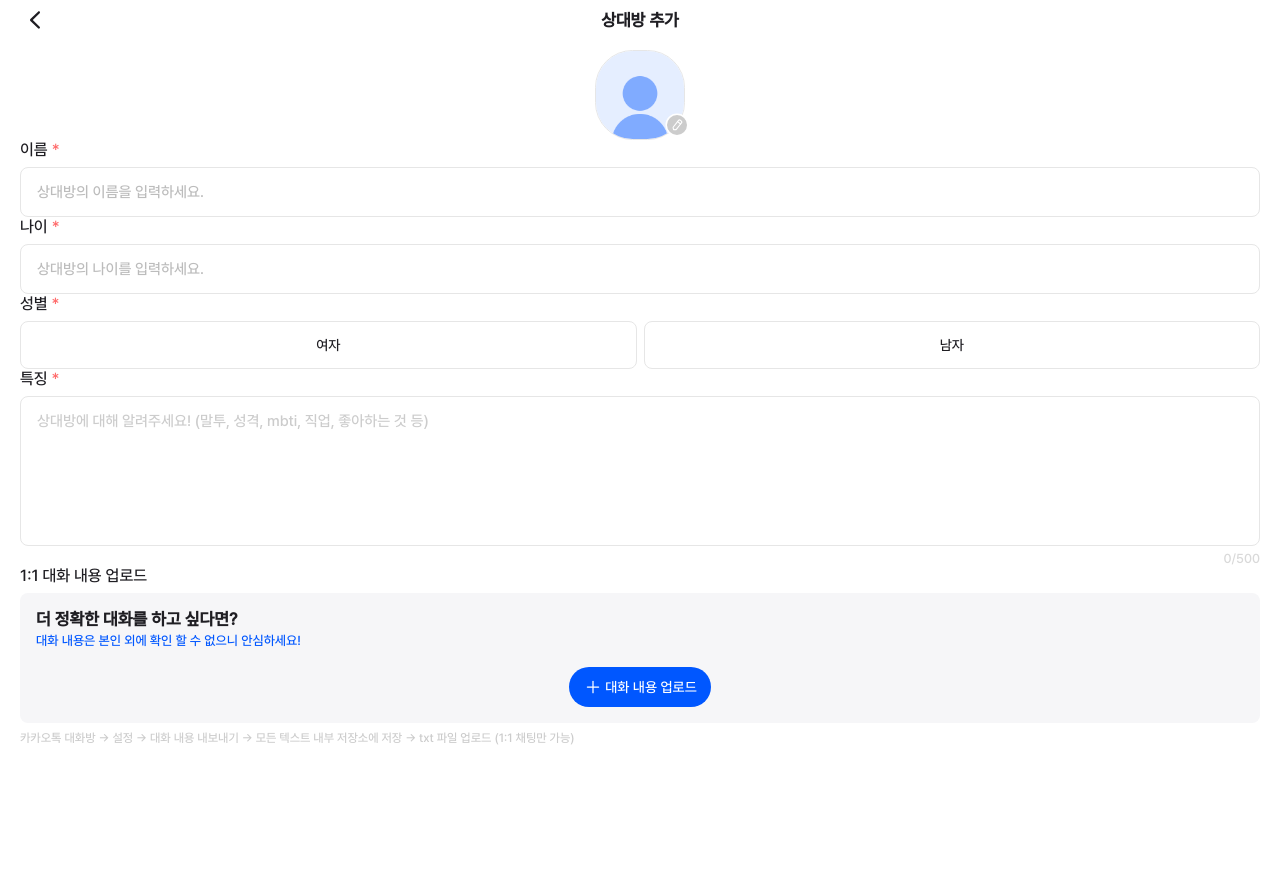
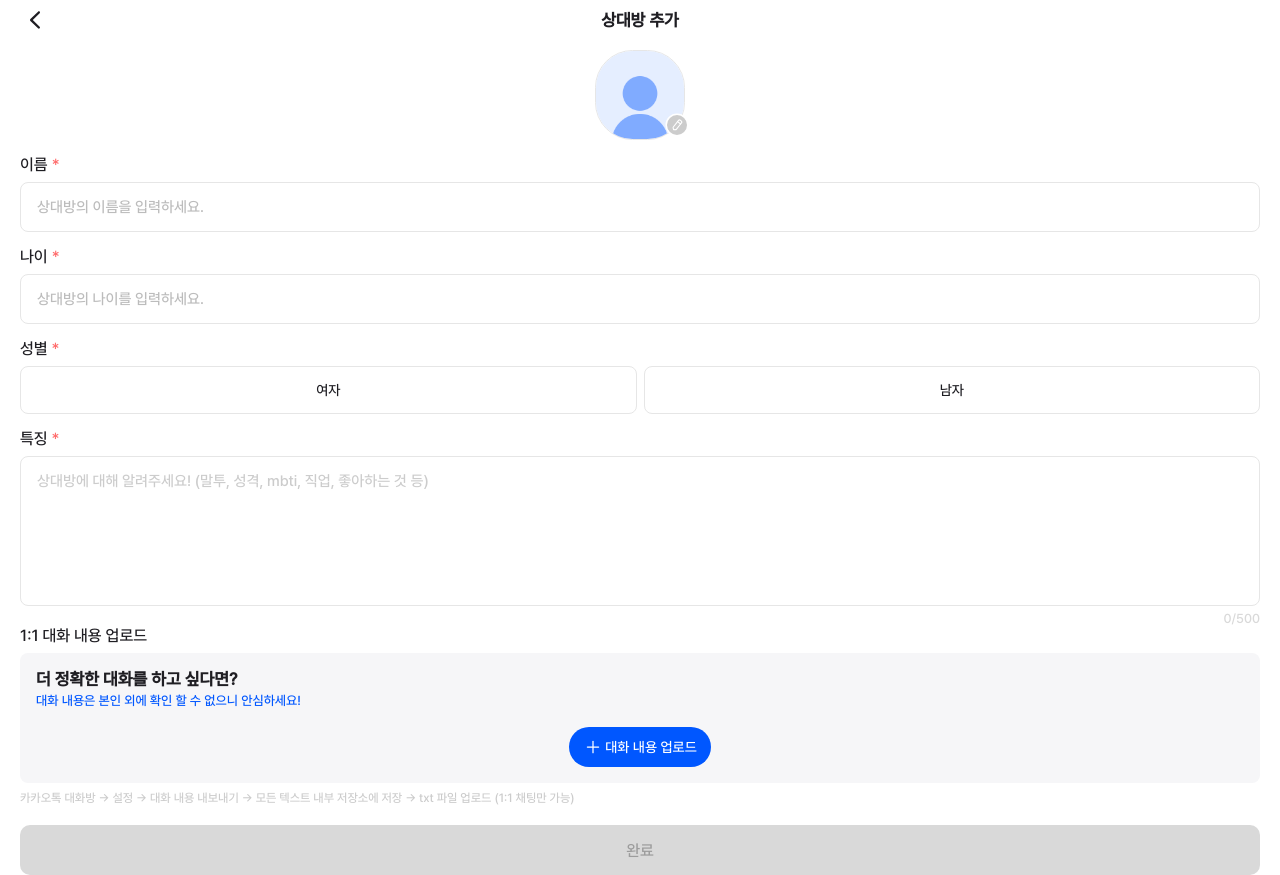
Before and after one commit to Legend-Situation/Mimic_Front, a React (Create React App) app: page /addPartner in a window 1280 px wide. Before the commit the page ends 800 px from the top, so only its background shows below. Built offline with nearby package versions, Linux system fonts and the light colour scheme.

Commit message:
STYLE :: gap

```diff
--- a/src/components/common/ButtonLayout/style.ts
+++ b/src/components/common/ButtonLayout/style.ts
@@ -12,6 +12,7 @@ export const ButtonLayout_Button = styled.button<{ width: string }>`
   color: ${theme.gray.white};
   border-radius: 10px;
   font-size: 16px;
+  border: none;
 
   &:disabled {
     background-color: ${theme.gray[200]};
--- a/src/components/common/ChatUpload/index.tsx
+++ b/src/components/common/ChatUpload/index.tsx
@@ -107,12 +107,12 @@ function ChatUpload() {
           </_.ChatUpload_DropdownContainer>
         )}
       </_.ChatUpload_Frame>
-
       <_.ChatUpload_HiddenFileInput
         type="file"
         ref={fileInputRef}
         onChange={handleFileChange}
       />
+
     </>
   );
 }
--- a/src/components/common/ChatUpload/style.ts
+++ b/src/components/common/ChatUpload/style.ts
@@ -10,6 +10,7 @@ export const ChatUpload_Frame = styled.div`
   flex-direction: column;
   width: 100%;
 gap: 8px;
+margin-bottom: 20px;
 `;
 
 export const ChatUpload_Layout = styled.div<ChatUploadProps>`
--- a/src/pages/AddPartner/index.tsx
+++ b/src/pages/AddPartner/index.tsx
@@ -6,6 +6,7 @@ import ProfileLayout from 'components/common/ProfileLayout';
 import InputLayout from 'components/common/InputLayout';
 import GenderButton from 'components/common/GenderButton';
 import ChatUpload from 'components/common/ChatUpload';
+import ButtonLayout from 'components/common/ButtonLayout';
 
 const AddPartner = () => {
   const [inputs, setInputs] = useState({
@@ -42,12 +43,19 @@ const AddPartner = () => {
     });
   };
 
-  const traitsLength = inputs.traits.length; // 글자 수 계산
+  const traitsLength = inputs.traits.length;
+
+  const isButtonActive =
+    inputs.name !== '' &&
+    inputs.age !== '' &&
+    inputs.gender !== '' &&
+    inputs.traits !== '';
 
   return (
     <_.AddPartner_Layout>
       <MainHeader title="상대방 추가" />
       <_.AddPartner_Container>
+        <_.AddPartner_sectionGap>
           <ProfileLayout show={true} />
           <InputLayout
             value={inputs.name}
@@ -87,10 +95,14 @@ const AddPartner = () => {
             />
             <_.AddPartner_CharCount>{traitsLength}/500</_.AddPartner_CharCount>
           </_.AddPartner_Box>
+        </_.AddPartner_sectionGap>
         <_.AddPartner_Box>
-          <_.AddPartner_UploadLabel>1:1 대화 내용 업로드</_.AddPartner_UploadLabel>
-          <ChatUpload/>
+          <_.AddPartner_UploadLabel>
+            1:1 대화 내용 업로드
+          </_.AddPartner_UploadLabel>
+          <ChatUpload />
         </_.AddPartner_Box>
+        <ButtonLayout value="완료" width="100%" state={isButtonActive} />
       </_.AddPartner_Container>
     </_.AddPartner_Layout>
   );
--- a/src/pages/AddPartner/style.ts
+++ b/src/pages/AddPartner/style.ts
@@ -14,6 +14,13 @@ export const AddPartner_Container = styled.div`
   padding: 0 20px;
   display: flex;
   flex-direction: column;
+`;
+
+export const AddPartner_sectionGap = styled.div`
+  display: flex; /* Flexbox 설정 추가 */
+  flex-direction: column; /* 자식 요소들이 세로로 정렬되도록 설정 */
+  gap: 15px; /* ProfileLayout과 InputLayout 사이의 간격 */
+  width: 100%;
 `;
 
 export const AddPartner_Box = styled.div`
```
Also changed, not shown: src/pages/Auth/style.ts (indentation only). Lines whose indentation alone changed are shown as unchanged.
